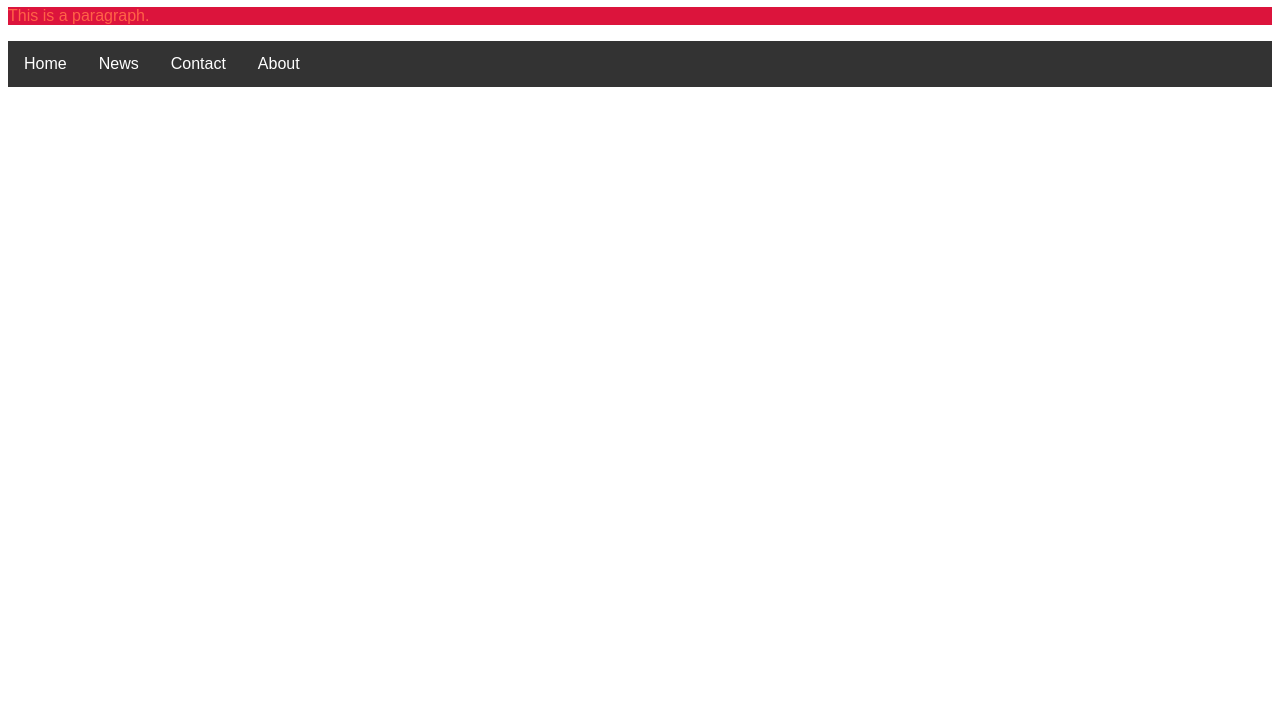
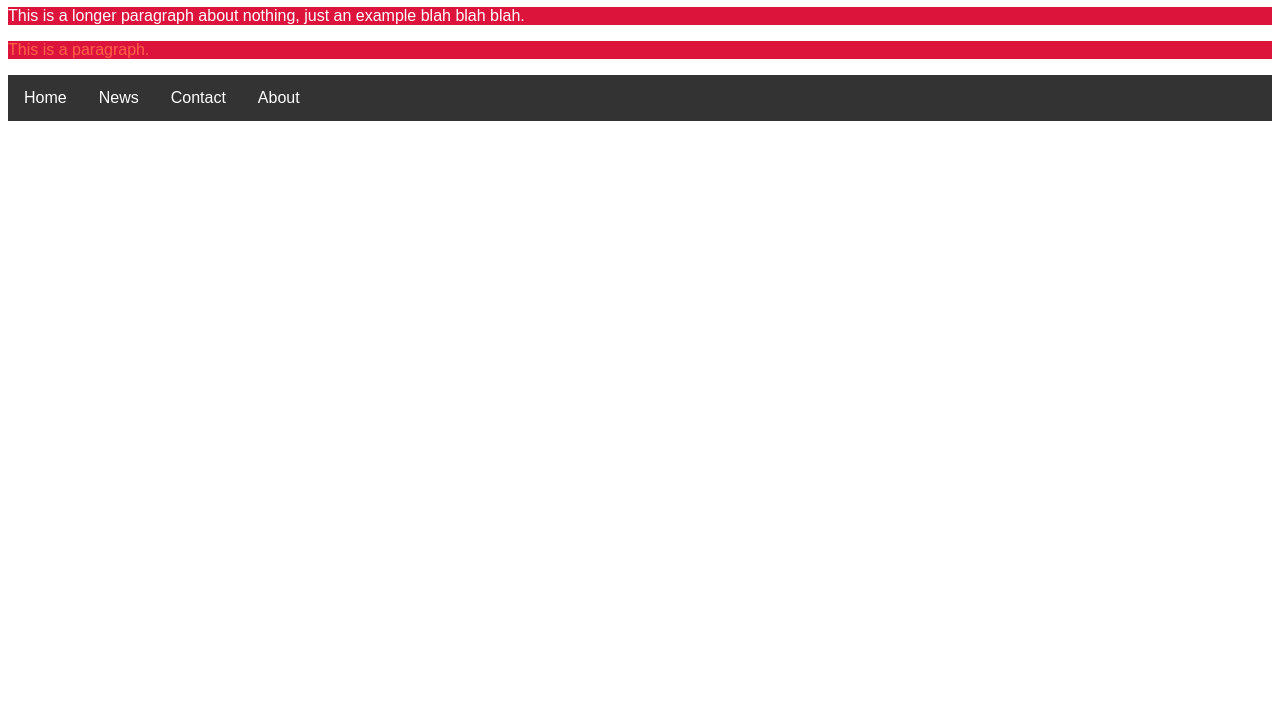
Before and after one commit to IDEA-student-demo/IDEA-student-demo.github.io, a plain HTML site: page index.html in a window 1280 px wide. Shown: the part 73-800 px from the top of the page. Drawn offline with Linux system fonts and the light colour scheme.

Commit message:
Update index.html

```diff
--- a/index.html
+++ b/index.html
@@ -7,6 +7,7 @@
 <body>
 
 <h1>This is a Heading</h1>
+ <p>This is a longer paragraph about nothing, just an example blah blah blah.</p>
 <p style="color:tomato;">This is a paragraph.</p>
 
   <ul>
```
